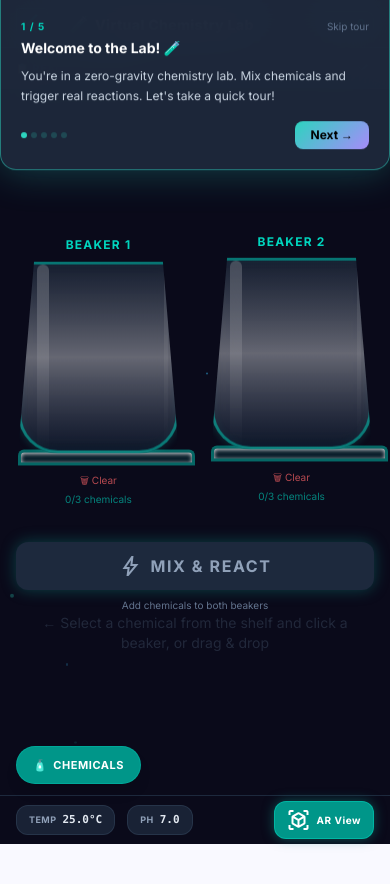
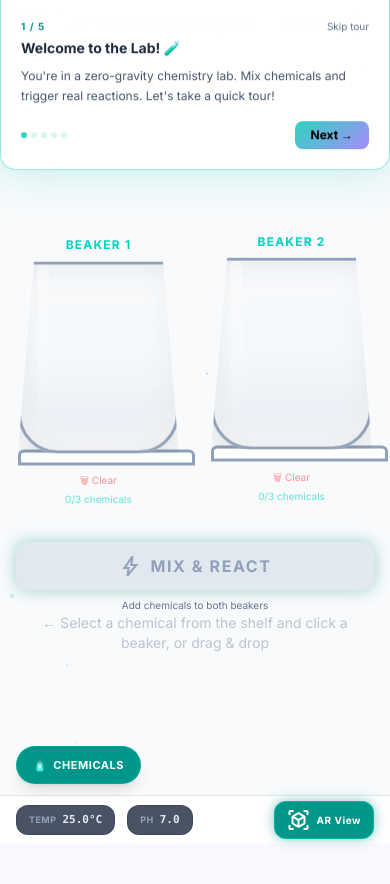
Before and after one commit to Karthikeyancse-coder/AR-Learning, a React (Vite) app in the folder client/: page /dashboard/chemistry/lab in a window 390 px wide. Shown: the top 884 px of the page. Built offline with nearby package versions, Linux system fonts and the light colour scheme.

Commit message:
feat: implement dashboard layout and virtual chemistry lab components

```diff
--- a/client/src/components/dashboard/DashboardLayout.tsx
+++ b/client/src/components/dashboard/DashboardLayout.tsx
@@ -21,7 +21,16 @@ const DashboardLayout = () => {
   // Capture what the student is currently viewing so Gemini can answer in context
   const screenContext = usePageContext();
 
-  const [isDarkMode, setIsDarkMode] = useState(false);
+  const [isDarkMode, setIsDarkMode] = useState(() => {
+    return localStorage.getItem("app_theme") === "dark";
+  });
+
+  const toggleTheme = () => {
+    const newTheme = !isDarkMode;
+    setIsDarkMode(newTheme);
+    localStorage.setItem("app_theme", newTheme ? "dark" : "light");
+  };
+
   const [isChatOpen, setIsChatOpen] = useState(false);
   const [showNotifications, setShowNotifications] = useState(false);
   const [inputText, setInputText] = useState("");
@@ -165,7 +174,7 @@ const DashboardLayout = () => {
             </div>
 
             <div className="flex items-center gap-1 sm:gap-2 lg:gap-3 ml-auto">
-              <button onClick={() => setIsDarkMode(!isDarkMode)} className="p-2 text-slate-500 dark:text-slate-400 hover:bg-slate-100 dark:hover:bg-slate-800 rounded-full transition-colors">
+              <button onClick={toggleTheme} className="p-2 text-slate-500 dark:text-slate-400 hover:bg-slate-100 dark:hover:bg-slate-800 rounded-full transition-colors">
                 <span className="material-symbols-outlined">{isDarkMode ? "light_mode" : "dark_mode"}</span>
               </button>
               <div className="relative">
@@ -224,7 +233,7 @@ const DashboardLayout = () => {
           {/* Dynamic Content Area */}
           <div className={`flex-1 w-full ${isSidebarHiddenForThisRoute ? '' : 'lg:pt-16'} pb-20 lg:pb-0`}>
             <div className={`${isSidebarHiddenForThisRoute ? 'w-full h-full p-0' : 'p-4 sm:p-6 lg:p-8 max-w-7xl mx-auto h-full'}`}>
-              <Outlet />
+              <Outlet context={{ isDarkMode, toggleTheme }} />
             </div>
           </div>
 
--- a/client/src/components/dashboard/VirtualChemistryLab.tsx
+++ b/client/src/components/dashboard/VirtualChemistryLab.tsx
@@ -1,5 +1,5 @@
 import { useState, useEffect, useCallback } from "react";
-import { useNavigate } from "react-router-dom";
+import { useNavigate, useOutletContext } from "react-router-dom";
 import { motion, AnimatePresence } from "framer-motion";
 import { CHEMICALS, REACTIONS, TOUR } from "./VirtualChemLab";
 import type { Chemical, Reaction, HistoryItem } from "./VirtualChemLab";
@@ -300,24 +300,13 @@ const VirtualChemistryLab = () => {
   const [history, setHistory] = useState<HistoryItem[]>([]);
   const [tourStep, setTourStep] = useState<number | null>(null);
   const [isShelfOpen, setIsShelfOpen] = useState(true);
-  const [isDarkMode, setIsDarkMode] = useState(true);
+  const { isDarkMode, toggleTheme } = useOutletContext<{ isDarkMode: boolean; toggleTheme: () => void }>() || { isDarkMode: true, toggleTheme: () => {} };
   const [showNotifications, setShowNotifications] = useState(false);
 
   const [shakeBeaker, setShakeBeaker] = useState(false);
   const [edgeGlow, setEdgeGlow] = useState(false);
   const [mobileDrawerOpen, setMobileDrawerOpen] = useState(false);
   const [historyOpen, setHistoryOpen] = useState(false);
-
-  useEffect(() => {
-    const saved = localStorage.getItem("chem_lab_theme");
-    if (saved === "light") setIsDarkMode(false);
-  }, []);
-
-  const toggleTheme = () => {
-    const newTheme = !isDarkMode;
-    setIsDarkMode(newTheme);
-    localStorage.setItem("chem_lab_theme", newTheme ? "dark" : "light");
-  };
 
   // Init tour
   useEffect(() => {
@@ -407,9 +396,13 @@ const VirtualChemistryLab = () => {
             <span className="hidden md:inline">Reactions:</span><span className="md:hidden">Rxns:</span> <span className="text-teal-500 dark:text-teal-400 font-bold ml-1 md:ml-1.5 text-xs md:text-[13px]">{history.length}</span>
           </div>
 
+          <button onClick={toggleTheme} className="md:hidden p-1.5 text-slate-500 dark:text-teal-400/70 hover:text-teal-500 dark:hover:text-teal-300 hover:bg-slate-100 dark:hover:bg-teal-400/10 rounded-full transition-colors flex items-center justify-center">
+            <span className="material-symbols-outlined text-[18px]">{isDarkMode ? "dark_mode" : "light_mode"}</span>
+          </button>
+
           <div className="hidden md:flex items-center gap-1.5 border-l border-slate-300 dark:border-teal-400/20 pl-4 h-6 transition-colors duration-500">
             <button onClick={toggleTheme} className="p-1.5 text-slate-500 dark:text-teal-400/70 hover:text-teal-500 dark:hover:text-teal-300 hover:bg-slate-100 dark:hover:bg-teal-400/10 rounded-full transition-colors flex items-center justify-center">
-              <span className="material-symbols-outlined text-[20px]">{isDarkMode ? "light_mode" : "dark_mode"}</span>
+              <span className="material-symbols-outlined text-[20px]">{isDarkMode ? "dark_mode" : "light_mode"}</span>
             </button>
             <div className="relative">
               <button onClick={() => setShowNotifications(!showNotifications)} className="p-1.5 text-slate-500 dark:text-teal-400/70 hover:text-teal-500 dark:hover:text-teal-300 hover:bg-slate-100 dark:hover:bg-teal-400/10 rounded-full transition-colors flex items-center justify-center">
```
